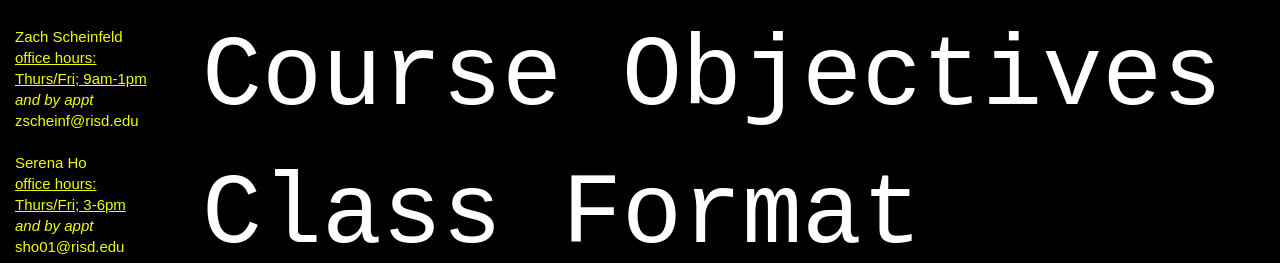
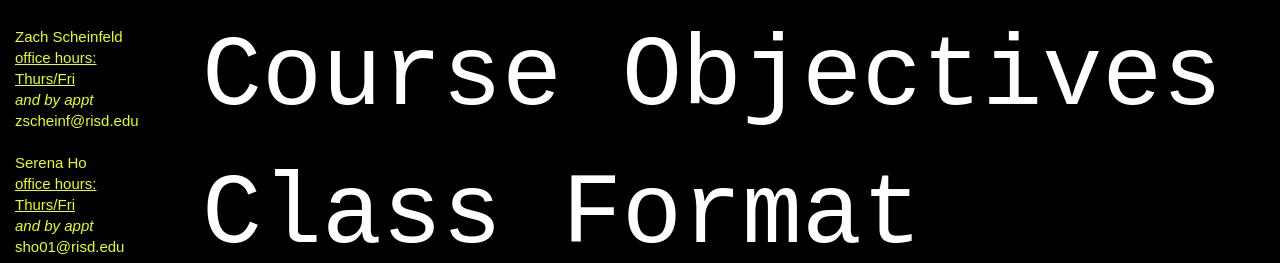
Before and after one commit to zscheinfeld/Web-Design-Website-2022, a plain HTML site: page index.html in a window 1280 px wide. Shown: the part 173-436 px from the top of the page. Drawn offline with nearby package versions, Linux system fonts and the light colour scheme; a web font is replaced by a local one.

Commit message:
Push 2_01_17

```diff
--- a/index.html
+++ b/index.html
@@ -26,12 +26,12 @@
         <p>M/T + W 1:10–6:10PM EST</p>
         <p><br>Zach Scheinfeld</p>
         <p><a href="https://docs.google.com/spreadsheets/d/1G-QKWgMXMvnePaJeVnqSTrzKEbAdAtkaK4Mqr_KXGQ4/edit#gid=0" target="blank">
-        office hours:<br>Thurs/Fri; 9am-1pm</p></a>
+        office hours:<br>Thurs/Fri</p></a>
         <p><i>and by appt</i></p>
         <p>zscheinf@risd.edu</p>
         <p><br>Serena Ho</p>
         <p><a href="https://docs.google.com/spreadsheets/d/1G-QKWgMXMvnePaJeVnqSTrzKEbAdAtkaK4Mqr_KXGQ4/edit#gid=0" target="blank">
-        office hours:<br>Thurs/Fri; 3-6pm</p></a>
+        office hours:<br>Thurs/Fri</p></a>
         <p><i>and by appt</i></p>
         <p>sho01@risd.edu</p>
     </div>
@@ -51,12 +51,12 @@
                 <p>M/T + W 1:10–6:10PM EST</p>
                 <p><br>Zach Scheinfeld</p>
                 <p><a href="https://docs.google.com/spreadsheets/d/1G-QKWgMXMvnePaJeVnqSTrzKEbAdAtkaK4Mqr_KXGQ4/edit#gid=0" target="blank">
-                office hours:<br>Thurs/Fri; 9am-1pm</p></a>
+                office hours:<br>Thurs/Fri</p></a>
                 <p><i>and by appt</i></p>
                 <p>zscheinf@risd.edu</p>
                 <p><br>Serena Ho</p>
                 <p><a href="https://docs.google.com/spreadsheets/d/1G-QKWgMXMvnePaJeVnqSTrzKEbAdAtkaK4Mqr_KXGQ4/edit#gid=0" target="blank">
-                office hours:<br>Thurs/Fri; 3-6pm</p></a>
+                office hours:<br>Thurs/Fri</p></a>
                 <p><i>and by appt</i></p>
                 <p>sho01@risd.edu</p>
             </div>
```
